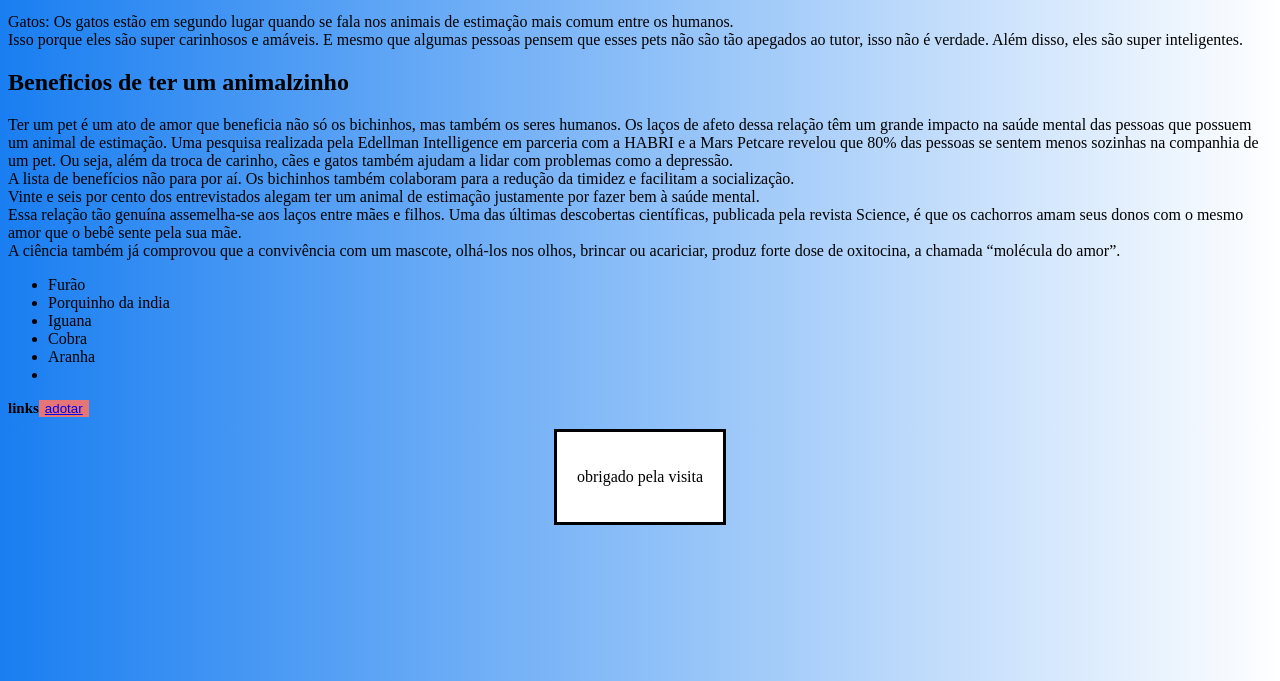
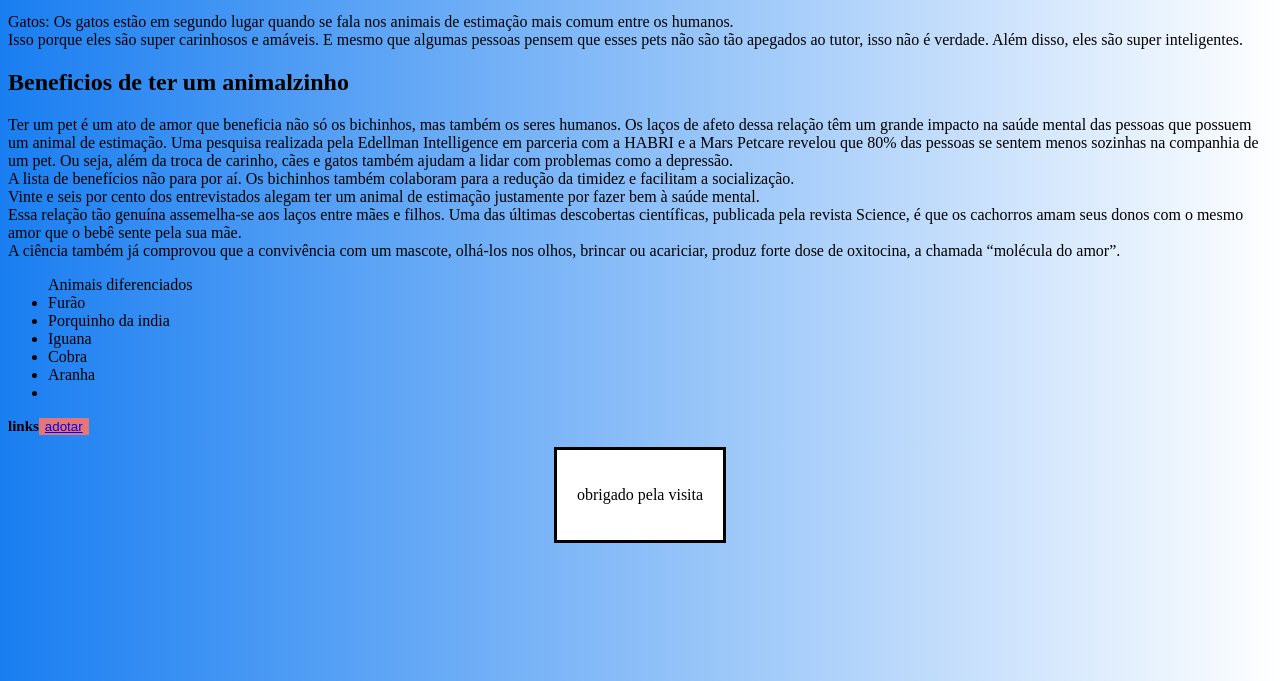
Before and after one commit to IsabelaHaddad/Bernard, a plain HTML site: page index.html in a window 1280 px wide. Shown: the part 119-800 px from the top of the page. Drawn offline with Linux system fonts and the light colour scheme.

Commit message:
Update index.html

```diff
--- a/index.html
+++ b/index.html
@@ -29,7 +29,7 @@
      é que os cachorros amam seus donos com o mesmo amor que o bebê sente pela sua mãe.<br>A ciência também já comprovou que a convivência com um mascote, olhá-los nos olhos, brincar ou acariciar,
      produz forte dose de oxitocina, a chamada “molécula do amor”.</p>
 
-<ul>
+<ul>Animais diferenciados
    <li>Furão</li>
    <li>Porquinho da india</li>
    <li>Iguana</li>
```
